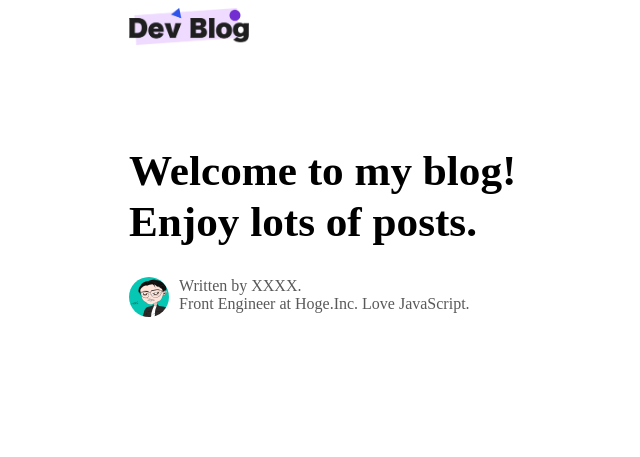
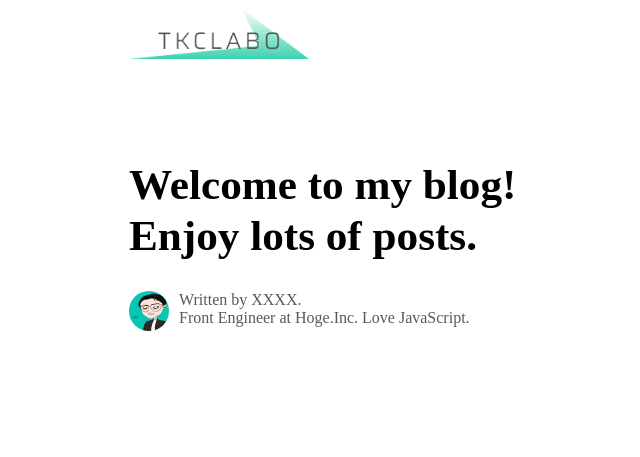
Before and after one commit to tkcel/tkclabo, a Gatsby site: page / in a window 1280 px wide. Shown: the whole page, without its empty margins (31-671 px from the left). Built offline with nearby package versions, Linux system fonts and the light colour scheme; Gatsby itself is replaced by a stand-in of ours.

Commit message:
feat: static/logo.png

```diff
--- a/src/components/templates/Header/index.css
+++ b/src/components/templates/Header/index.css
@@ -1,3 +1,3 @@
 .header-logo-image {
-  width: 120px;
+  width: 180px;
 }
--- a/src/components/templates/Header/index.tsx
+++ b/src/components/templates/Header/index.tsx
@@ -9,7 +9,7 @@ const Header = () => {
       <Link to="/">
         <StaticImage
           className="header-logo-image"
-          src="../../../../static/icons/header-icon.png"
+          src="../../../../static/icons/logo.png"
           alt="logo"
         />
       </Link>
```
Also changed, not shown: static/icons/header-icon.png (deleted), static/icons/logo.png (added).
